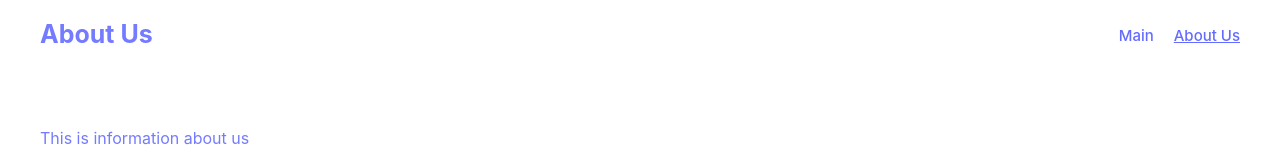
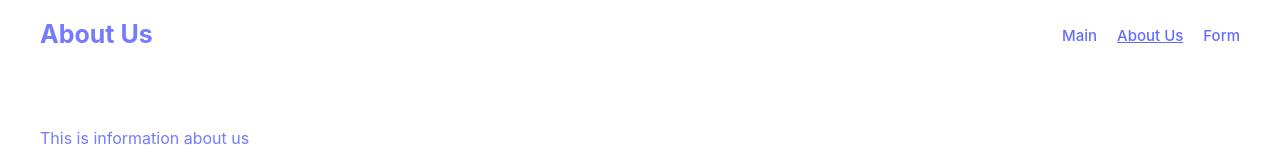
Before and after one commit to Margarita-Sipach/react_rs, a React (Vite) app in the folder react-components/: page /about-us in a window 1280 px wide. Shown: the top 160 px of the page. Built offline with nearby package versions, Linux system fonts and the light colour scheme.

Commit message:
feat: add form route

```diff
--- a/react-components/src/App.tsx
+++ b/react-components/src/App.tsx
@@ -3,12 +3,14 @@ import { Routes, Route } from 'react-router-dom';
 import { AboutUs } from './components/pages/AboutUs';
 import { NotFound } from './components/pages/NotFound';
 import { Main } from './components/pages/Main';
+import { Form } from './components/pages/Form';
 
 export const App = () => (
   <div className="wrapper">
     <Routes>
       <Route path="/" element={<Main />} />
       <Route path="/about-us" element={<AboutUs />} />
+      <Route path="/form" element={<Form />} />
       <Route path="*" element={<NotFound />} />
     </Routes>
   </div>
--- a/react-components/src/components/modules/Nav.tsx
+++ b/react-components/src/components/modules/Nav.tsx
@@ -1,16 +1,18 @@
 import React from 'react';
 import { NavLink } from 'react-router-dom';
 
+const data = ['Main', 'About Us', 'Form'];
+
 export const Nav = () => (
   <nav className="nav">
-    <NavLink className={({ isActive }: { isActive: boolean }) => (isActive ? 'active' : '')} to="/">
-      Main
-    </NavLink>
-    <NavLink
-      className={({ isActive }: { isActive: boolean }) => (isActive ? 'active' : '')}
-      to="/about-us"
-    >
-      About Us
-    </NavLink>
+    {data.map((item) => (
+      <NavLink
+        key={item}
+        className={({ isActive }: { isActive: boolean }) => (isActive ? 'active' : '')}
+        to={`/${item === 'Main' ? '' : item.toLowerCase().replace(' ', '-')}`}
+      >
+        {item}
+      </NavLink>
+    ))}
   </nav>
 );
```
